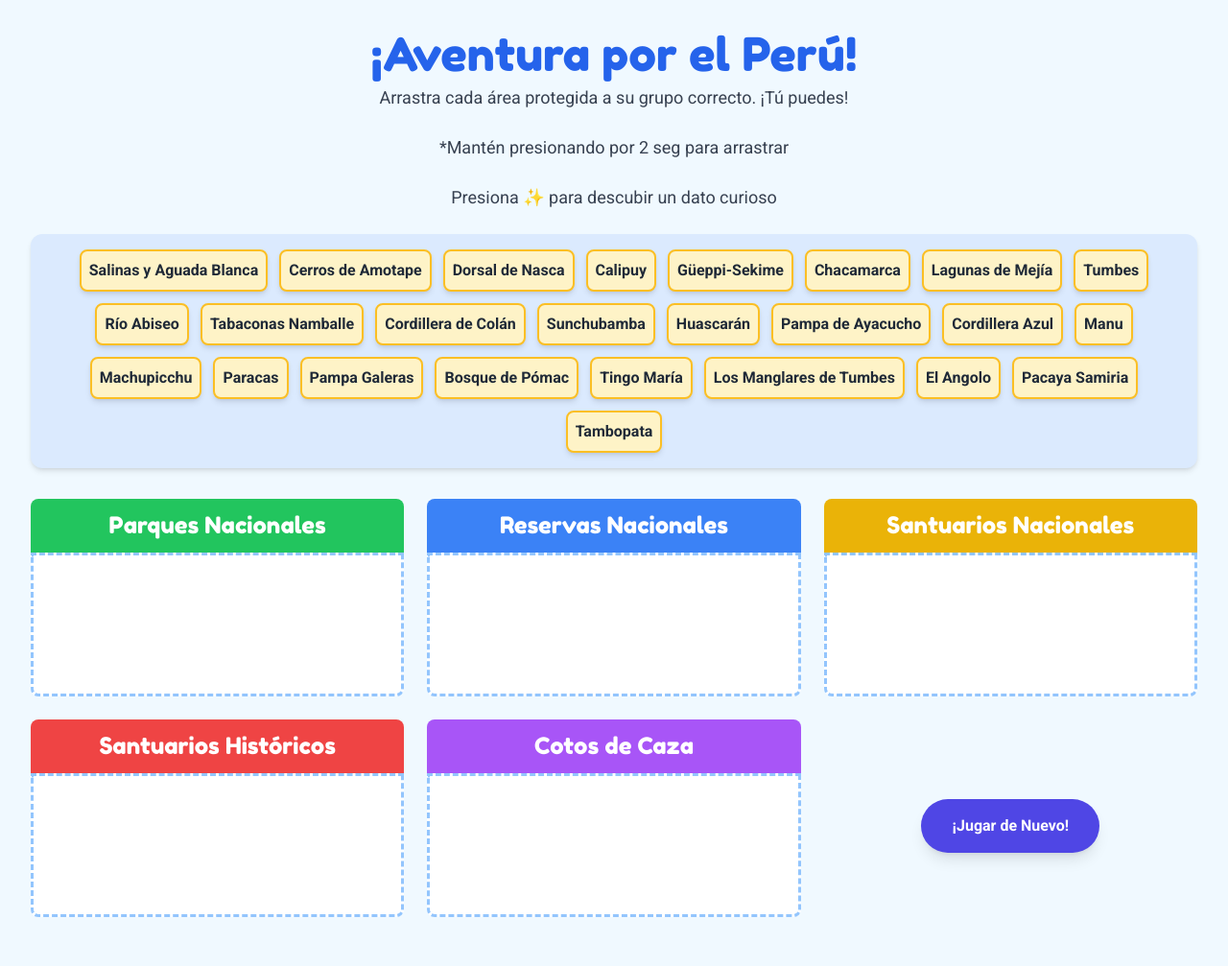
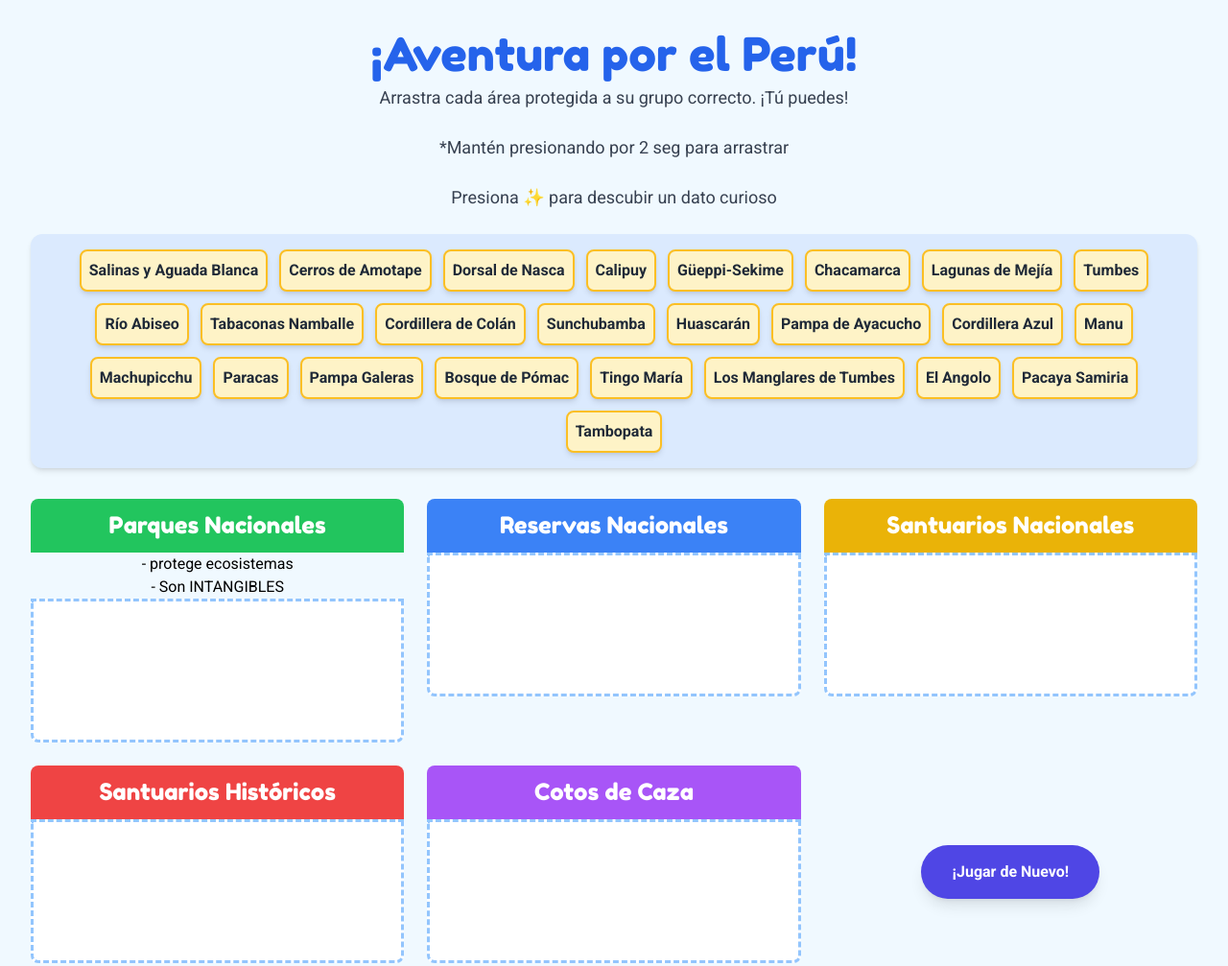
Before and after one commit to lomo-saltado/ecologia, a plain HTML site: page index.html in a window 1280 px wide. Shown: the whole page at 96% size. Drawn offline with nearby package versions, Linux system fonts and the light colour scheme.

Commit message:
Update index.html

```diff
--- a/index.html
+++ b/index.html
@@ -93,6 +93,8 @@
         <div class="grid grid-cols-1 md:grid-cols-2 lg:grid-cols-3 gap-6">
             <div class="category-container" data-category="Parques Nacionales">
                 <h2 class="text-2xl text-white bg-green-500 p-3 rounded-t-lg">Parques Nacionales</h2>
+                <p>- protege ecosistemas</p>
+                <p>- Son INTANGIBLES</p>
                 <div class="droppable-zone p-4 rounded-b-lg space-y-2"></div>
             </div>
             <div class="category-container" data-category="Reservas Nacionales">
```
